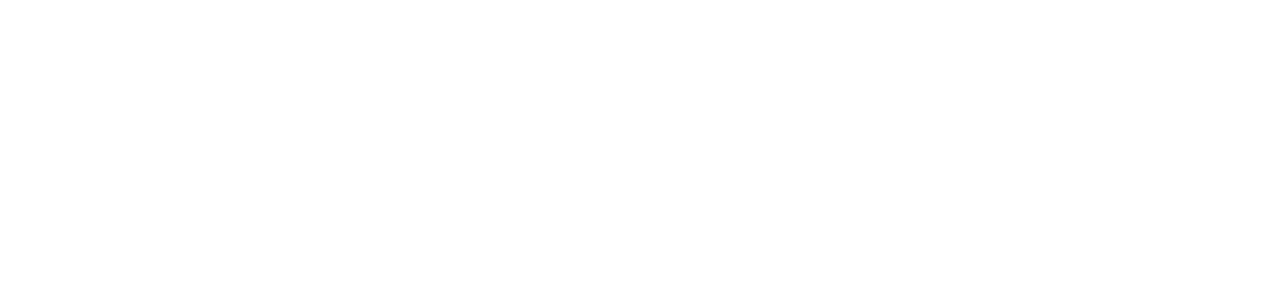
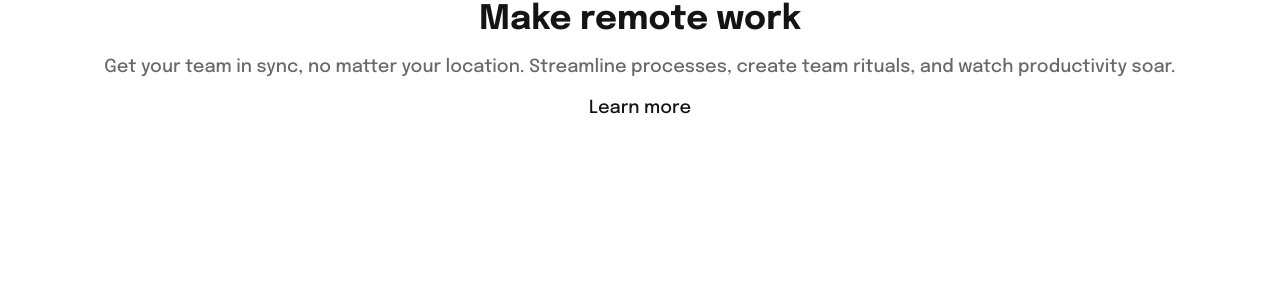
Before and after one commit to kyleoliveiro/cognizant-fe-test, a Next.js app: page / in a window 1280 px wide. Shown: the top 300 px of the page. Built offline with nearby package versions, Linux system fonts and the light colour scheme.

Commit message:
feat: add homepage text

```diff
--- a/src/pages/index.tsx
+++ b/src/pages/index.tsx
@@ -1,5 +1,6 @@
 import { type NextPage } from "next";
 import Head from "next/head";
+import Link from "next/link";
 
 const Home: NextPage = () => {
   return (
@@ -9,7 +10,19 @@
         <meta name="description" content="Get your team in sync, no matter your location. Streamline processes, create team rituals, and watch productivity soar." />
         <link rel="icon" href="/favicon-32x32.png" />
       </Head>
+
       <main>
+        <div className="space-y-3 text-center px-2">
+          <header>
+            <h1 className="text-3xl font-700">Make remote work</h1>
+          </header>
+          <div className="text-gray">
+            <p>Get your team in sync, no matter your location. Streamline processes, create team rituals, and watch productivity soar.</p>
+          </div>
+          <div>
+            <Link href="#">Learn more</Link>
+          </div>
+        </div>
       </main>
     </>
   );
```
